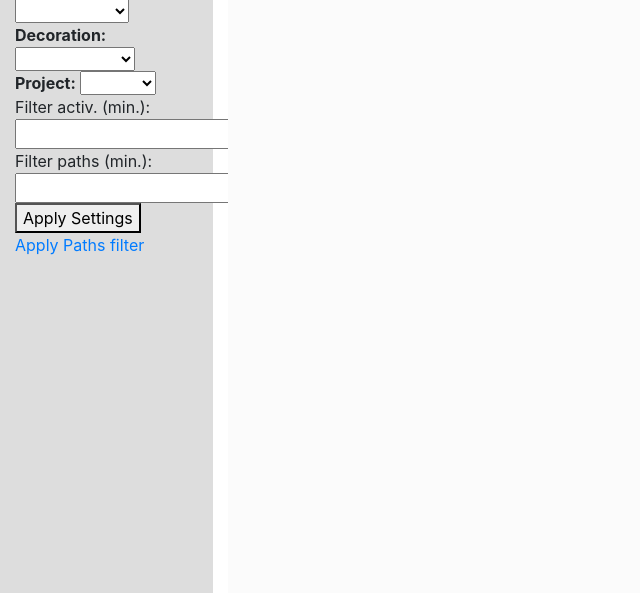
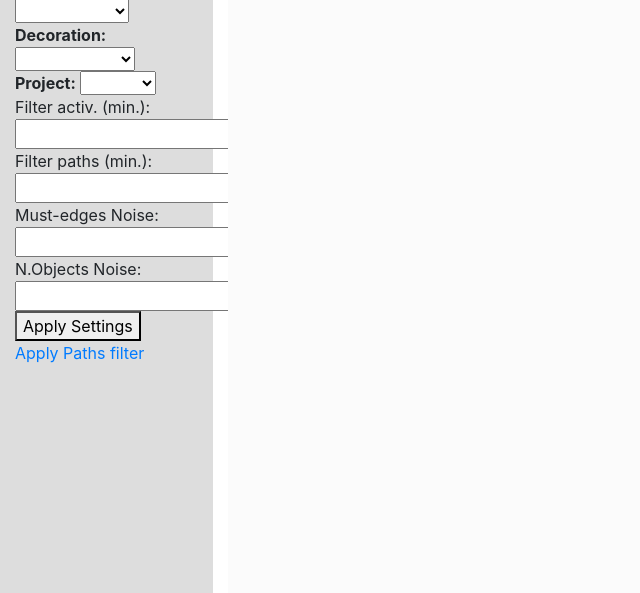
Before and after one commit to Javert899/pm4py-mdl, a Flask app: template templates/process_view.html in a window 1280 px wide. Shown: the part 207-800 px from the top of the page, without its empty margins (0-640 px from the left). Run offline with Flask 2, Linux system fonts and the light colour scheme; the template is opened without the code that fills it, so the values that code supplies are empty; parts of the project's set-up code (start-up, migrations or seed data) failed here and were passed over.

Commit message:
added functionalities

```diff
--- a/main.py
+++ b/main.py
@@ -70,6 +70,8 @@
     projection = request.cookies.get('projection') if "projection" in request.cookies else "no"
     decoration_measure = request.cookies.get(
         "decoration_measure") if "decoration_measure" in request.cookies else "performance"
+    epsilon = request.cookies.get('noise_must') if 'noise_must' in request.cookies else 0.1
+    noise_threshold = request.cookies.get('noise_threshold') if 'noise_threshold' in request.cookies else 0.05
 
     if 'exponent' in request.cookies:
         pc_controller.DEFAULT_EXPONENT = int(request.cookies['exponent'])
@@ -80,7 +82,8 @@
         Process=process.get_visualization(min_acti_count=min_acti_count, min_paths_count=min_paths_count,
                                           model_type=model_type, classifier=classifier,
                                           aggregation_measure=aggregation_measure,
-                                          decoration_measure=decoration_measure, projection=projection)
+                                          decoration_measure=decoration_measure, projection=projection,
+                                          epsilon=epsilon, noise_threshold=noise_threshold)
     ))
 
     if not request.cookies.get('session'):
@@ -101,6 +104,10 @@
         response.set_cookie('decoration_measure', decoration_measure)
     if not request.cookies.get('projection'):
         response.set_cookie('projection', projection)
+    if not request.cookies.get('epsilon'):
+        response.set_cookie('epsilon', str(epsilon))
+    if not request.cookies.get('noise_threshold'):
+        response.set_cookie('noise_threshold', str(noise_threshold))
     return response
 
 
--- a/templates/process_view.html
+++ b/templates/process_view.html
@@ -73,6 +73,14 @@
           <div>
               Filter paths (min.):<br />
               <input type="text" id="min_paths_count" />
+          </div>
+          <div>
+              Must-edges Noise:<br />
+              <input type="text" id="noise_must" />
+          </div>
+          <div>
+              N.Objects Noise:<br />
+              <input type="text" id="noise_objects" />
           </div>
           <div>
              <button onclick="javascript:formCookie()">Apply Settings</button>
@@ -288,6 +296,8 @@
         document.getElementById("model_type").value = "{{ Process.selected_model_type }}";
         document.getElementById("min_acti_count").value = "{{ Process.selected_min_acti_count }}";
         document.getElementById("min_paths_count").value = "{{ Process.selected_min_edge_freq_count }}";
+        document.getElementById("noise_must").value = "{{ Process.epsilon }}";
+        document.getElementById("noise_objects").value = "{{ Process.noise_threshold }}";
         pnames = '{{ Process.shared_logs_names }}'.split("@@@");
         clusters = '{{ Process.clustersrepr }}'.split("@@@");
         objtypes = '{{ Process.obj_types_str }}';
@@ -390,6 +400,12 @@
             else if (cookie_name == "decoration_measure") {
                 setCookie(cookie_name, document.getElementById("decoration_measure").value, 1);
             }
+            else if (cookie_name == "noise_must") {
+                setCookie(cookie_name, document.getElementById("noise_must").value, 1);
+            }
+            else if (cookie_name == "noise_objects") {
+                setCookie(cookie_name, document.getElementById("noise_objects").value, 1);
+            }
             i++;
         }
         window.location.reload();
```
Also changed, not shown: controllers/process.py (+8 -2 lines), example_code/multigraph_discovery_conformance.py (added, +14 -0 lines).
